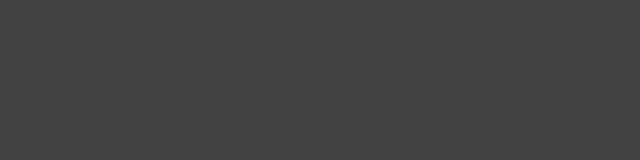
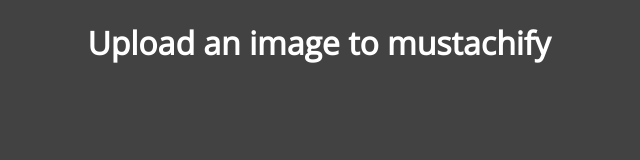
Before and after one commit to thegalah/flutterbeam, a plain HTML site: page site/public/index.html in a window 1280 px wide. Shown: the whole page, without its empty margins (321-961 px from the left). Drawn offline with nearby package versions, Linux system fonts and the light colour scheme.

Commit message:
Added stub scripts

```diff
--- a/site/public/design/layout.css
+++ b/site/public/design/layout.css
@@ -1,3 +1,8 @@
+@import url(https://fonts.googleapis.com/css?family=Open+Sans);
+
 html, body{
+	font-family: 'Open Sans', sans-serif;
 	background:#424242;
+	color:#fff;
+	text-align: center;
 }
--- a/site/public/index.html
+++ b/site/public/index.html
@@ -1,10 +1,12 @@
 <!DOCTYPE html>
 <html>
 	<head>
-		<title>Mustachify</title>
+		<title>Flutterbeam</title>
 		<meta name="viewport" content="user-scalable=no, initial-scale=1, maximum-scale=1, minimum-scale=1, width=device-width">
 		<link rel="stylesheet" type="text/css" href="design/layout.css">
 	</head>
 	<body>
+		<h1>Upload an image to mustachify</h1>
+		<script type="text/javascript" src="js/scripts.js"></script>
 	</body>
 </html>
--- /dev/null
+++ b/site/public/js/scripts.js
@@ -0,0 +1 @@
+console.log('scripts initialising');
```
